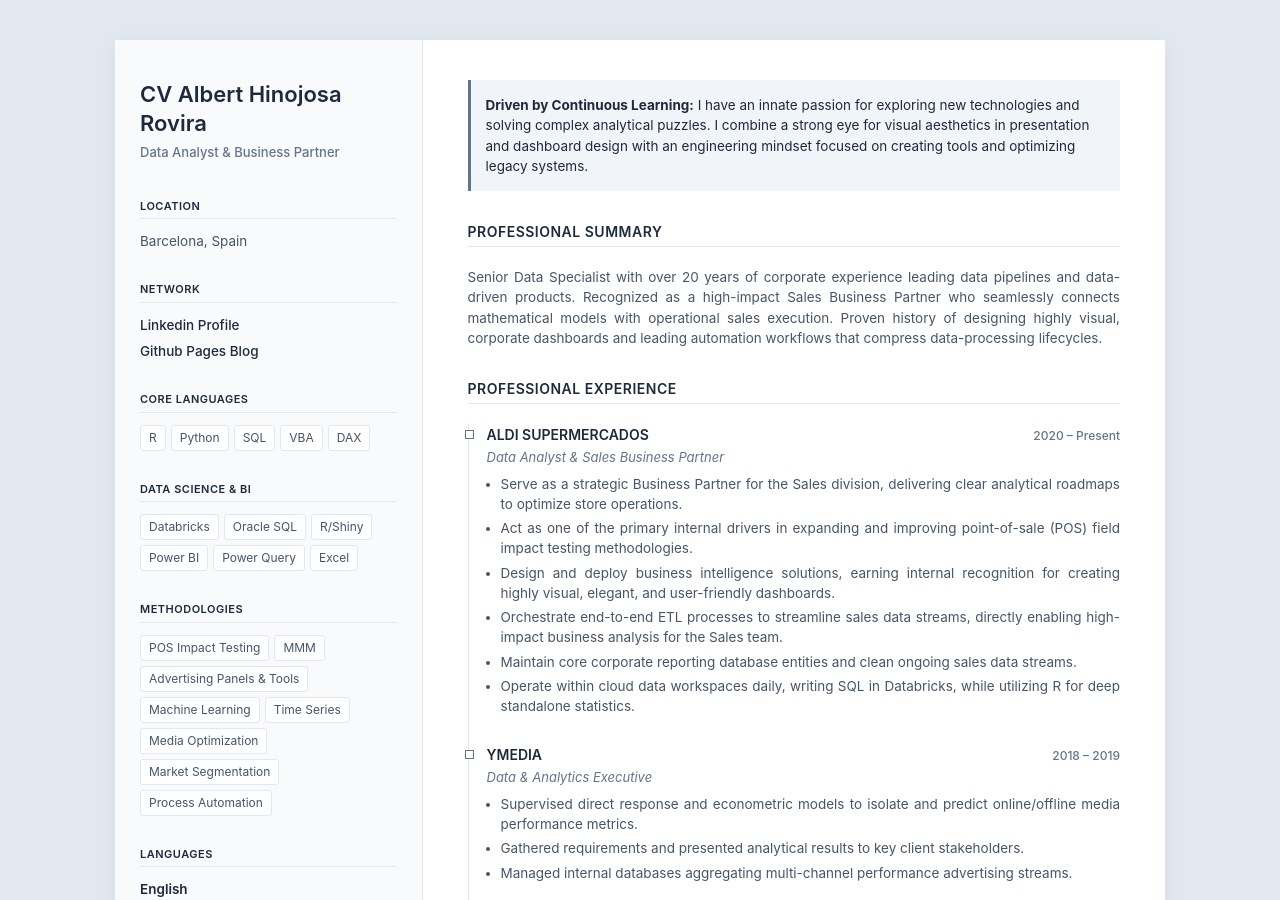
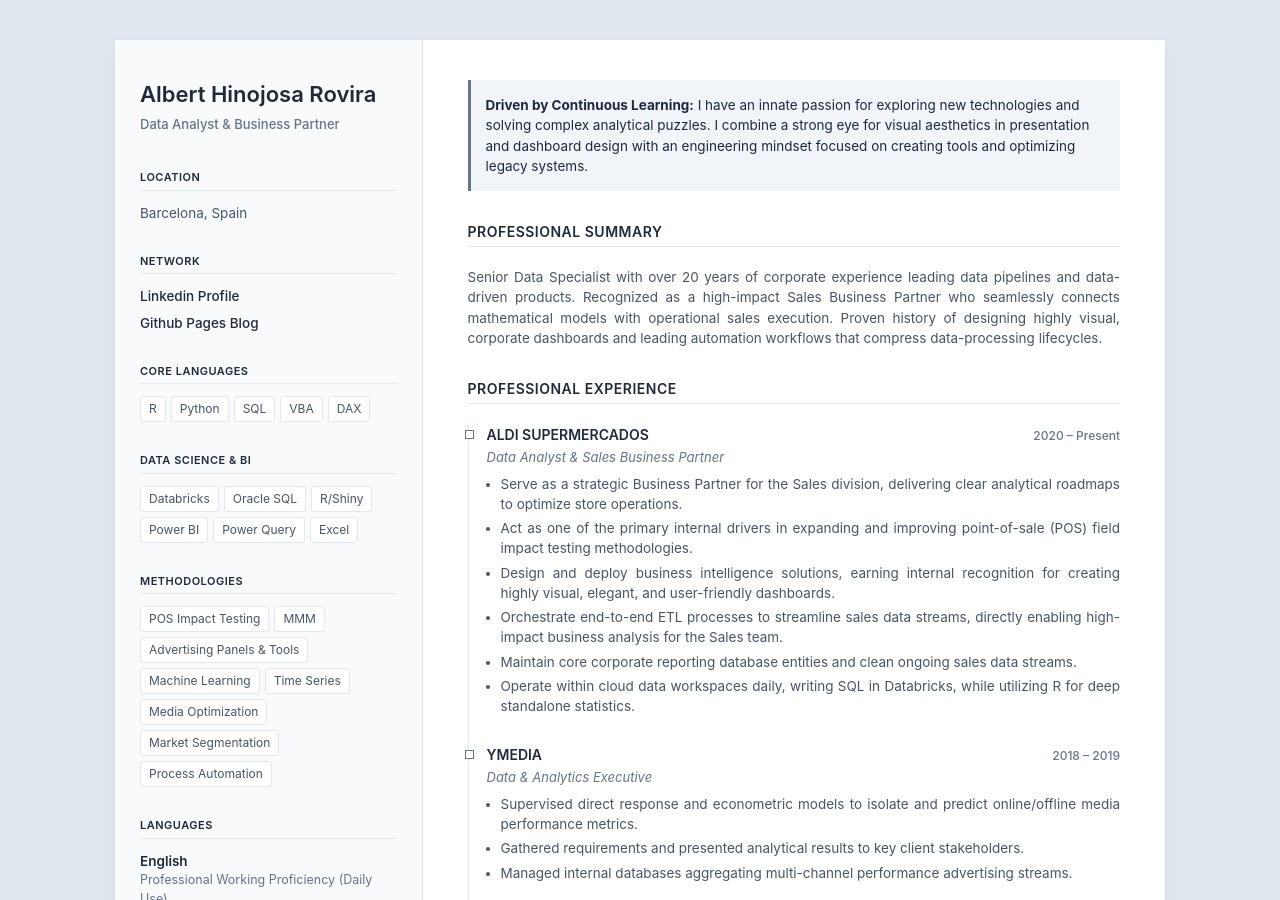
Before and after one commit to alberthr/alberthr.github.io, a Jekyll site: the page built from cv/index.html, in a window 1280 px wide and 900 px high. Built offline with Jekyll 4.4.1, drawn with Linux system fonts in a browser that asks for light colours.

Commit message:
Remove 'CV' prefix from header title

```diff
--- a/cv/index.html
+++ b/cv/index.html
@@ -296,7 +296,7 @@
     <!-- BARRA LATERAL DISCRETA I CLARA -->
     <aside class="sidebar">
         <div class="profile-header">
-            <h1>CV Albert Hinojosa Rovira</h1>
+            <h1>Albert Hinojosa Rovira</h1>
             <div class="title">Data Analyst &amp; Business Partner</div>
         </div>
 
```
